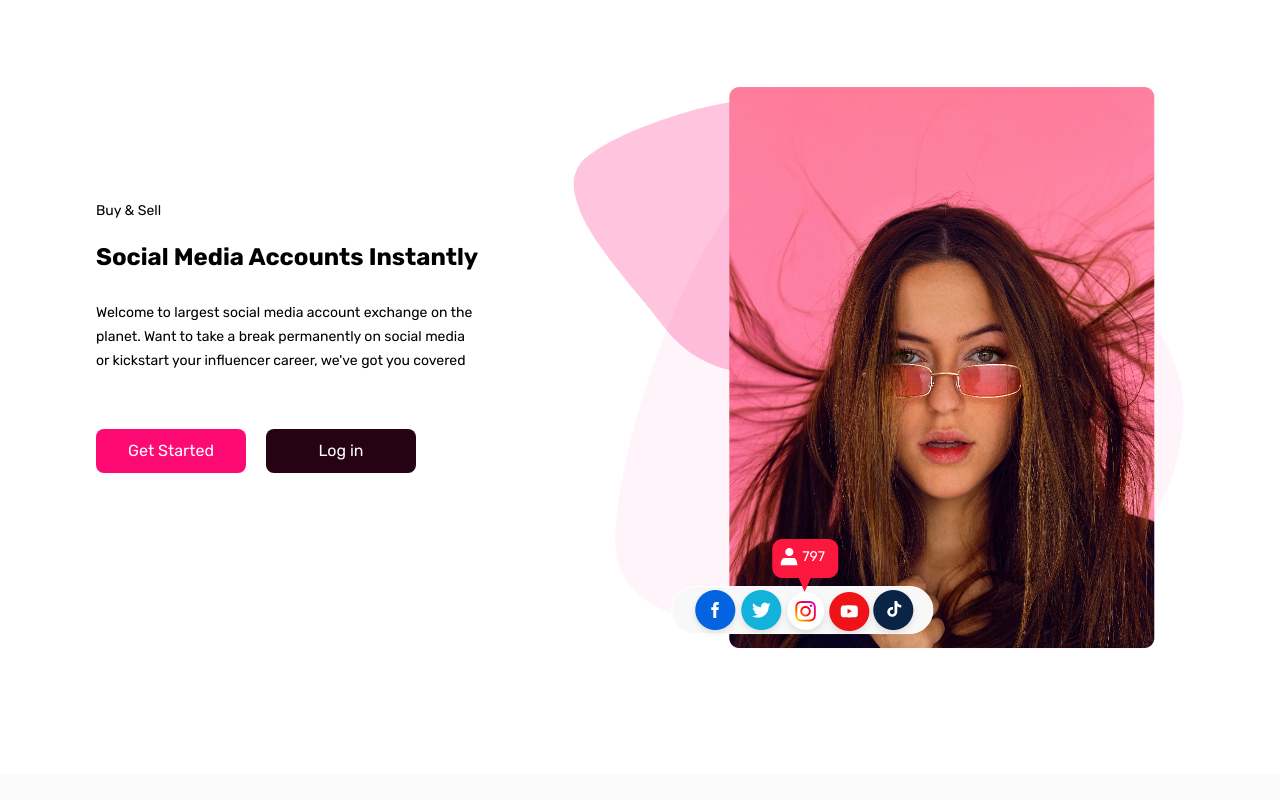
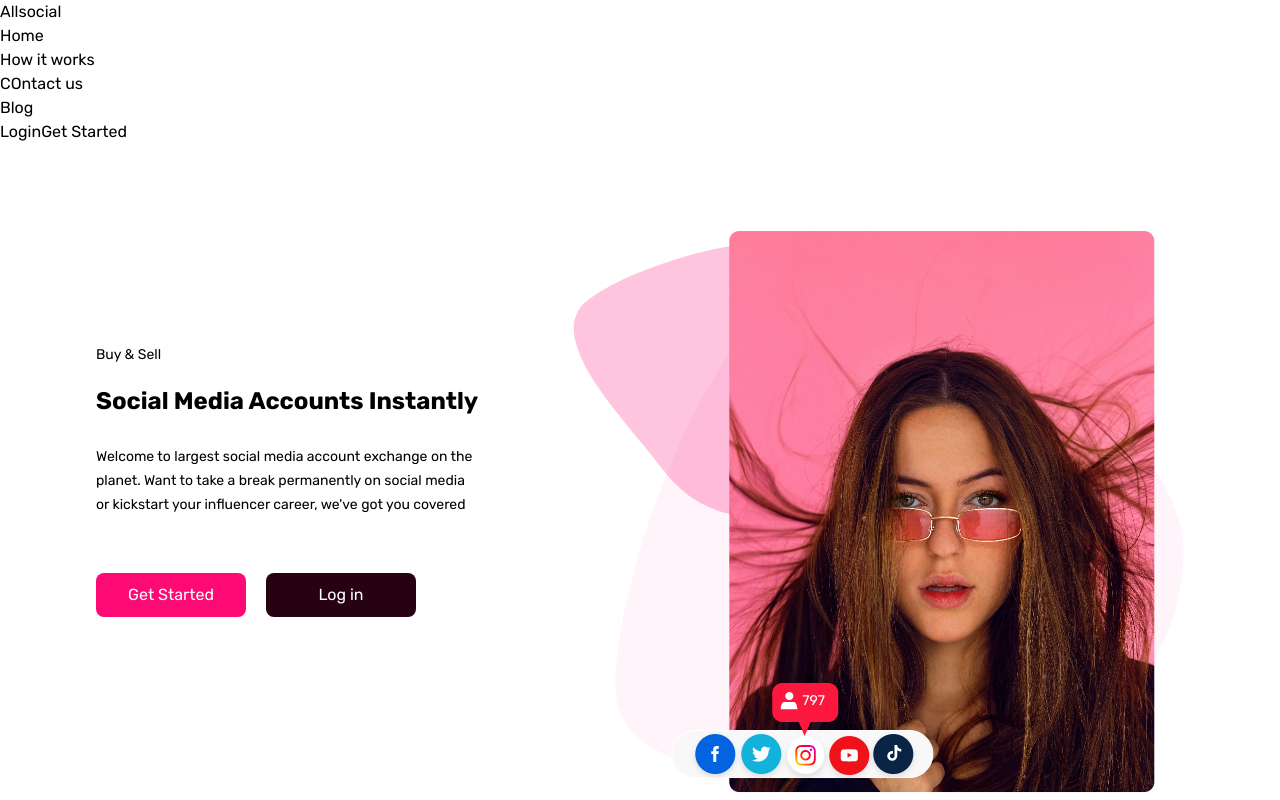
Before and after one commit to hemarle/sociall, a React (Create React App) app: page / in a window 1280 px wide. Shown: the top 800 px of the page. Built offline with nearby package versions, Linux system fonts and the light colour scheme.

Commit message:
nav component created

```diff
--- a/src/App.js
+++ b/src/App.js
@@ -11,6 +11,7 @@ import videoImage from "./images/vid.png";
 import girlImage from "./images/girl.png";
 import Contact from "./Contact";
 import Footer from "./Footer";
+import Navigation from "./Navigation";
 function App() {
   const testimonialData = [
     {
@@ -30,8 +31,16 @@ function App() {
       role: "CEO, NRD Group",
     },
   ];
+
+  const navLinks = [
+    { link: "Home", linkUrl: "/" },
+    { link: "How it works", linkUrl: "#tutorial" },
+    { link: "COntact us", linkUrl: "#contact" },
+    { link: "Blog", linkUrl: "#blog" },
+  ];
   return (
     <div className="app">
+      <Navigation header="Allsocial" links={navLinks} />
       <Hero
         title="Social Media Accounts Instantly"
         about="Welcome to largest social media account exchange on the planet. Want to take a break permanently on social media or kickstart your influencer career, we've got you covered"
--- /dev/null
+++ b/src/Navigation.js
@@ -0,0 +1,26 @@
+import React from "react";
+import "./Navigation.css";
+
+function Navigation({ logo, header, links, login, signup }) {
+  return (
+    <div className="navigation">
+      <div className="logo">
+        <img src={logo} alt="" />
+        <h5 className="">{header}</h5>
+      </div>
+      <ul className="links">
+        {links.map(({ link, linkUrl }) => (
+          <li>
+            <a href={linkUrl}> {link}</a>
+          </li>
+        ))}
+      </ul>
+      <div className="auth">
+        <a href={login}>Login</a>
+        <a href={signup}>Get Started</a>
+      </div>
+    </div>
+  );
+}
+
+export default Navigation;
--- a/src/Tutorial.js
+++ b/src/Tutorial.js
@@ -2,7 +2,7 @@ import React from "react";
 import "./Tutorial.css";
 function Tutorial({ title, video }) {
   return (
-    <div className="tutorial my-[113px]">
+    <div className="tutorial my-[113px]" id="tutorial">
       <h2 className="text-center text-[20px] font-medium mb-[36px] lg:mb-[102px] lg:text-[35px]">
         {" "}
         {title}
```
Also changed, not shown: src/Navigation.css (added).
